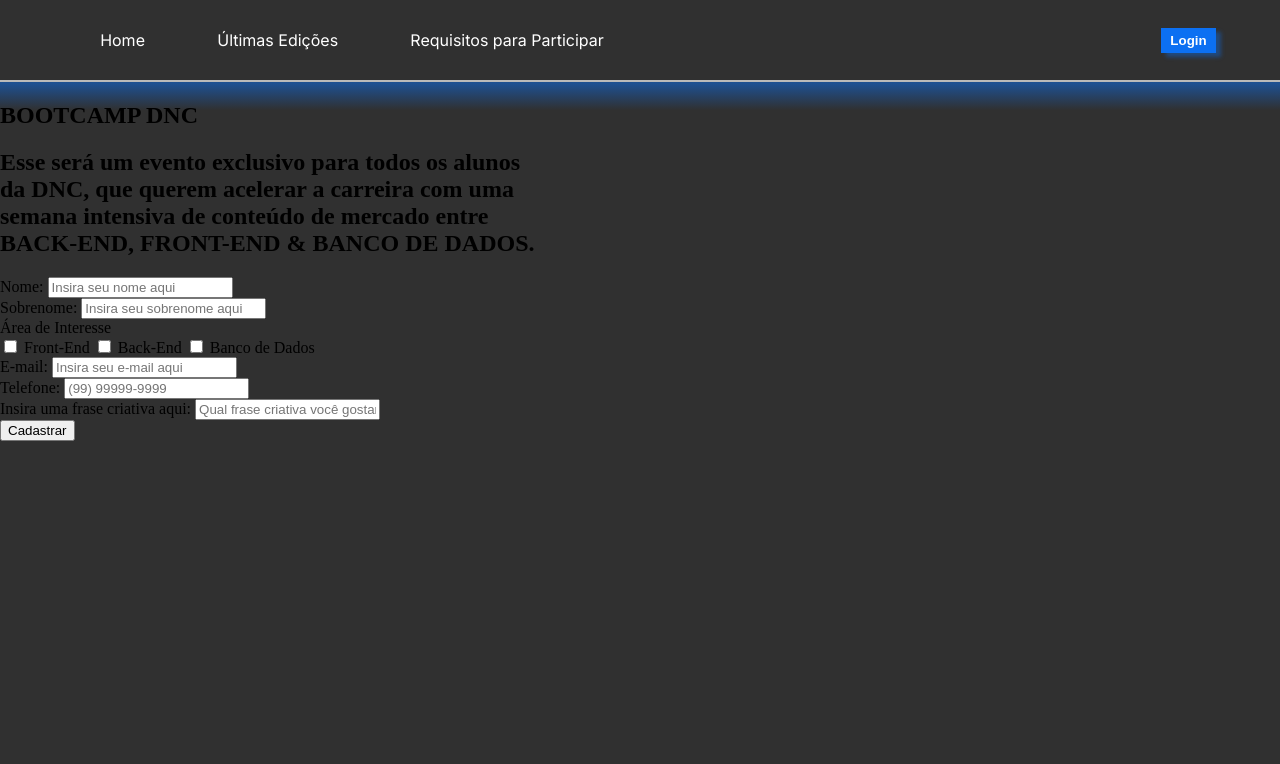
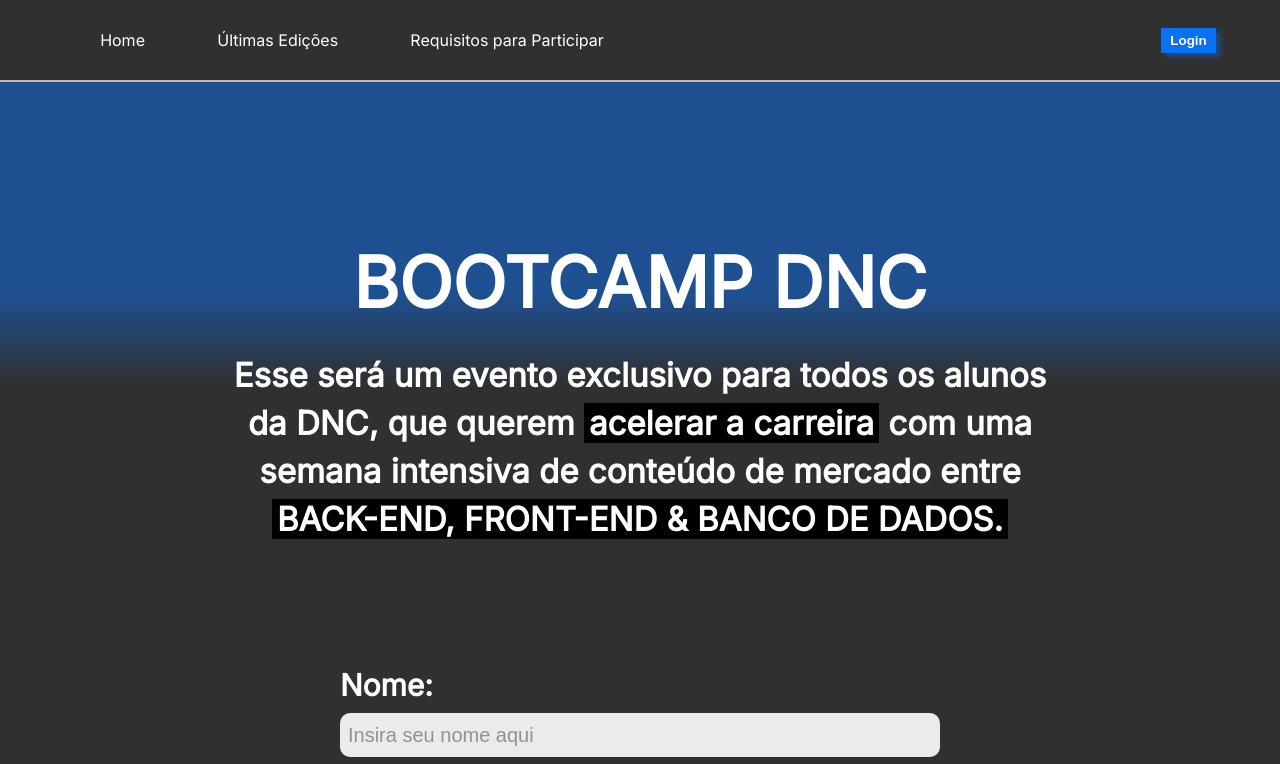
Before and after one commit to MarlonMantovani/bootcamp-dnc, a plain HTML site: page index.html in a window 1280 px wide. Shown: the top 764 px of the page. Drawn offline with Linux system fonts and the light colour scheme.

Commit message:
Adicionando formatação de estilo do formulário

```diff
--- a/style.css
+++ b/style.css
@@ -1,4 +1,13 @@
 /*GERAL-------------------------------------------------------------------------------*/
+
+:root {
+    --azul-dnc: #0C70F2;
+    --preto-dnc: #303030;
+    --cinza-hover: #C9C9C9;
+
+    --fonte-padrao: 'Inter'
+}
+
 body {
     margin: 0;
     padding: 0px;
@@ -11,7 +20,7 @@
 #principal {
     width: 100%;
     height: 80px;
-    background-color: #303030;
+    background-color: var(--preto-dnc);
     display: flex;
     justify-content: space-between;
     align-items: center;
@@ -32,11 +41,11 @@
 #menu a {
     text-decoration: none;
     color: white;
-    font-family: 'Inter', sans-serif;
+    font-family: var(--fonte-padrao)
 }
 
 #principal button {
-    background-color: #0C70F2;
+    background-color: var(--azul-dnc);
     border: 0px;
     color: white;
     height: 25px;
@@ -48,4 +57,95 @@
 }
 
 
-/*NAV--------------------------------------------------------------------------------*/
+/*SECTION--------------------------------------------------------------------------------*/
+section {
+    display: flex;
+    flex-direction: column;
+    align-items: center;
+    margin: 100px 0px 100px 0px;
+}
+
+header {
+    color: white;
+    font-family: var(--fonte-padrao);
+}
+
+header h1 {
+    font-size: 70px;
+    font-weight: 800;
+    margin-bottom: 30px;
+    text-align: center;
+}
+
+header h2 {
+    text-align: center;
+    font-size: 33px;
+    font-weight: 700;
+    margin-bottom: 100px;
+    font-weight: bold;
+}
+
+.black {
+    background-color: #000000;
+    padding: 0px 5px 0px 5px;
+    line-height: 1.7;
+}
+
+
+/*FORM--------------------------------------------------------------------------------*/
+form {
+    color: white;
+    font-family: var(--fonte-padrao);
+    font-size: 30px;
+    font-weight: 600;
+    width: 600px;
+}
+
+.form-group {
+    display: flex;
+    flex-direction: column;
+    margin: 10px 0px 10px 0px;
+}
+
+form input {
+    border-radius: 10px;
+    border: 0px;
+    height: 28px;
+    font-size: 20px;
+    padding: 8px;
+    background-color: rgba(255, 255, 255, 0.9);
+}
+
+form label {
+    margin: 10px 0px 10px 0px;
+}
+
+form input::placeholder {
+    color: rgba(57, 57, 57, 0.5);
+}
+
+#checkbox-itens label {
+    font-size: 27px;
+}
+
+#checkbox-itens {
+    display: flex;
+    justify-content: space-around;
+    align-items: center;
+}
+
+input[type="checkbox"] {
+    transform: scale(1.7);
+}
+
+input[type="submit"] {
+    background-color: rgba(12, 112, 242, 0.9);
+    width: 100%;
+    height: 46px;
+    font-size: 32px;
+    color: white;
+    font-weight: 600;
+    margin-top: 70px;
+    box-shadow: 0px 6px 4px 0px rgba(12, 112, 242, 0.25);
+    cursor: pointer;
+}
```
Also changed, not shown: index.html (indentation only).
